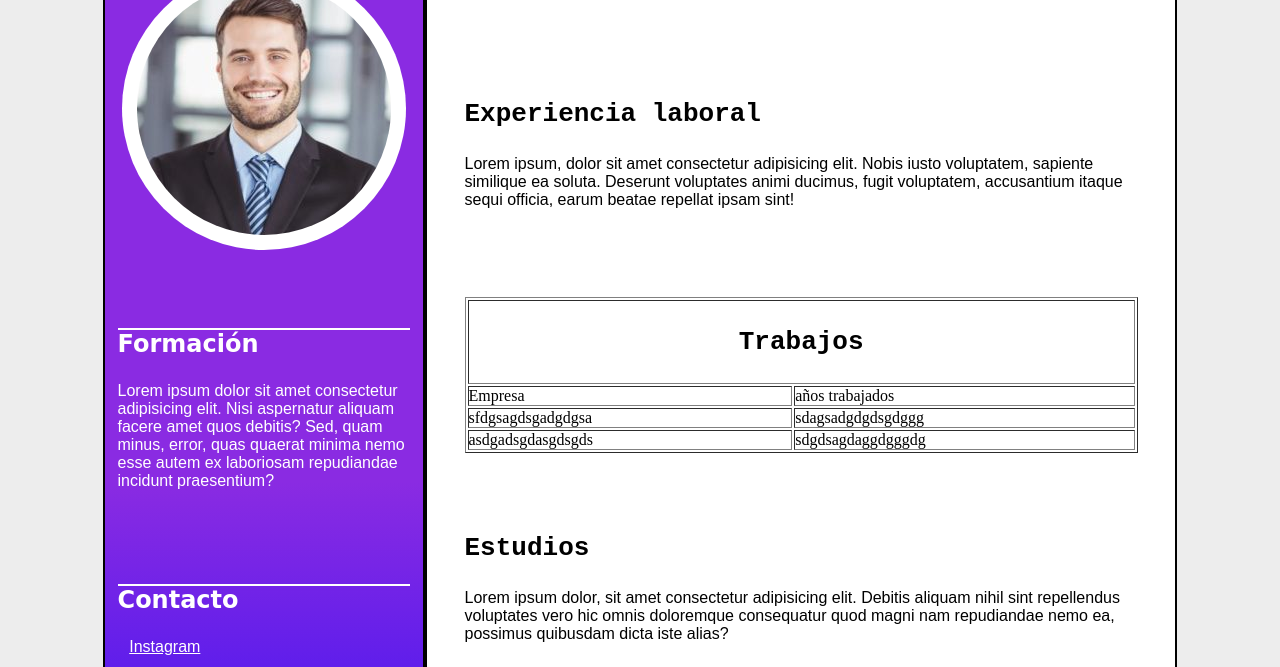
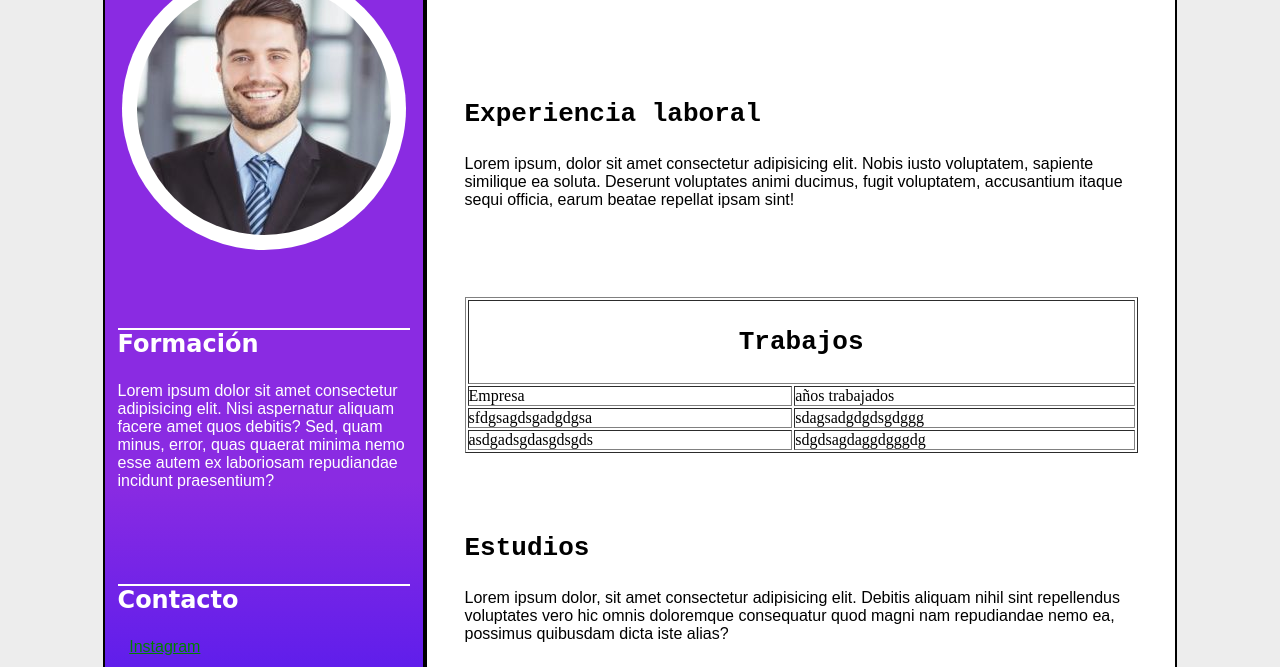
Before and after one commit to Danii-sc/curriculum-vitae, a plain HTML site: page index.html in a window 1280 px wide. In both pictures the pointer is over the link "Instagram". Shown: the part 133-800 px from the top of the page. Drawn offline with Linux system fonts and the light colour scheme.

Commit message:
transiciones links

```diff
--- a/style.css
+++ b/style.css
@@ -133,6 +133,8 @@ table{
     text-decoration: none;
 }
 #contacto a:hover{
-    color: white;
+    font-family: sans-serif;
+    color: green;
     text-decoration: underline;
+    transition: color 0.5s;
 }
```
